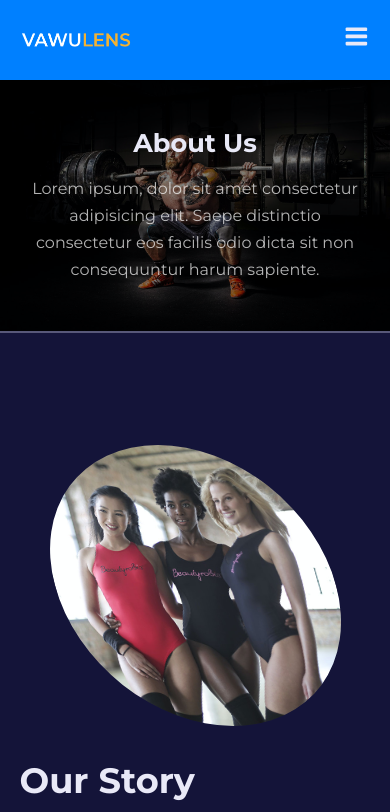
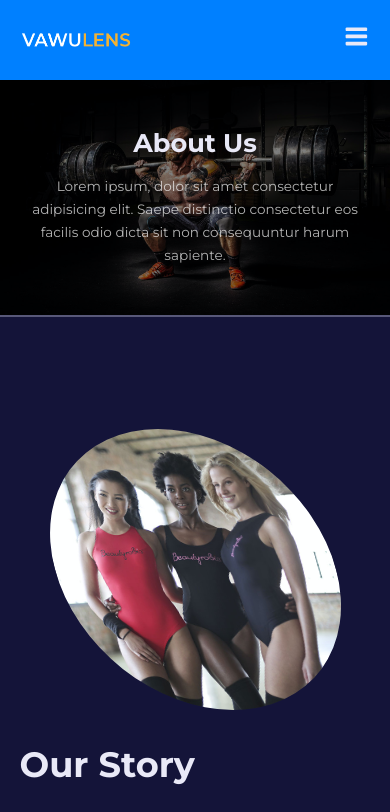
Before and after one commit to erickdc7/react-trainer-website, a React (Create React App) app: page /about in a window 390 px wide. Shown: the top 812 px of the page. Built offline with nearby package versions, Linux system fonts and the light colour scheme; the HTML template or start-up script is replaced by a standard one.

Commit message:
media queries in small screens header__content styles fixed in index.css

```diff
--- a/src/index.css
+++ b/src/index.css
@@ -242,6 +242,6 @@ section {
   }
 
   .header__content p {
-    font-size: 0.85;
+    font-size: 0.85rem;
   }
 }
```
